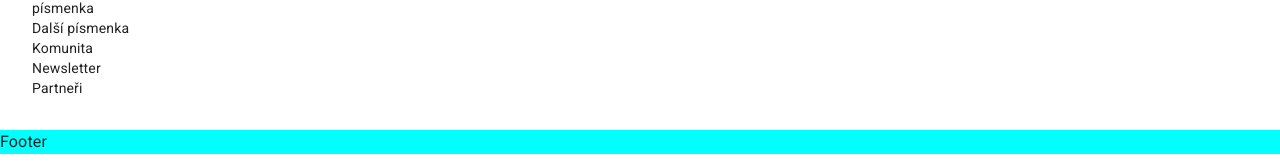
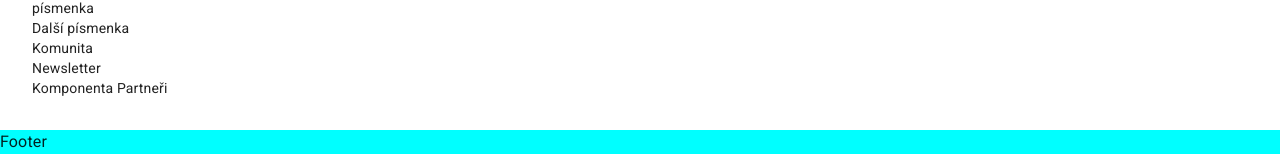
Before and after one commit to gugcz/web21-frontend, a Next.js app: page / in a window 1280 px wide. Shown: the part 178-346 px from the top of the page. Built offline with nearby package versions, Linux system fonts and the light colour scheme.

Commit message:
feat(layout): extract PartnersSection #6

```diff
--- a/components/common/Logo/Logo.jsx
+++ b/components/common/Logo/Logo.jsx
@@ -9,7 +9,7 @@ export default function Logo() {
   const classes = useStyles();
 
   return (
-    <Link href="/about">
+    <Link href="/">
       <a>
         <img src="/images/gugLogo.png" alt="GUG Logo" className={classes.root} />
       </a>
--- /dev/null
+++ b/components/sections/PartnersSection/PartnersSection.jsx
@@ -0,0 +1,13 @@
+import { makeStyles } from '@material-ui/core';
+import Box from '@material-ui/core/Box';
+import React from 'react';
+
+const useStyles = makeStyles(() => ({
+  root: {},
+}));
+
+export const PartnersSection = () => {
+  const classes = useStyles();
+
+  return <Box className={classes.root}>Komponenta Partneři</Box>;
+};
--- a/pages/about.js
+++ b/pages/about.js
@@ -1,5 +1,6 @@
 import React from 'react';
 import Box from '@material-ui/core/Box';
+import { PartnersSection } from '../components/sections/PartnersSection/PartnersSection';
 
 export default function About() {
   return (
@@ -15,7 +16,7 @@ export default function About() {
         <Box>scorecardy</Box>
         <Box>Title with text and picture and action - LEFT</Box>
       </Box>
-      <Box>Partneři</Box>
+      <PartnersSection />
     </Box>
   );
 }
--- a/pages/index.js
+++ b/pages/index.js
@@ -1,4 +1,5 @@
 import { Box, makeStyles } from '@material-ui/core';
+import { PartnersSection } from '../components/sections/PartnersSection/PartnersSection';
 
 const useStyles = makeStyles(() => ({
   root: {},
@@ -17,7 +18,7 @@ export default function Home() {
       <Box>Další písmenka</Box>
       <Box>Komunita</Box>
       <Box>Newsletter</Box>
-      <Box>Partneři</Box>
+      <PartnersSection />
     </Box>
   );
 }
```
